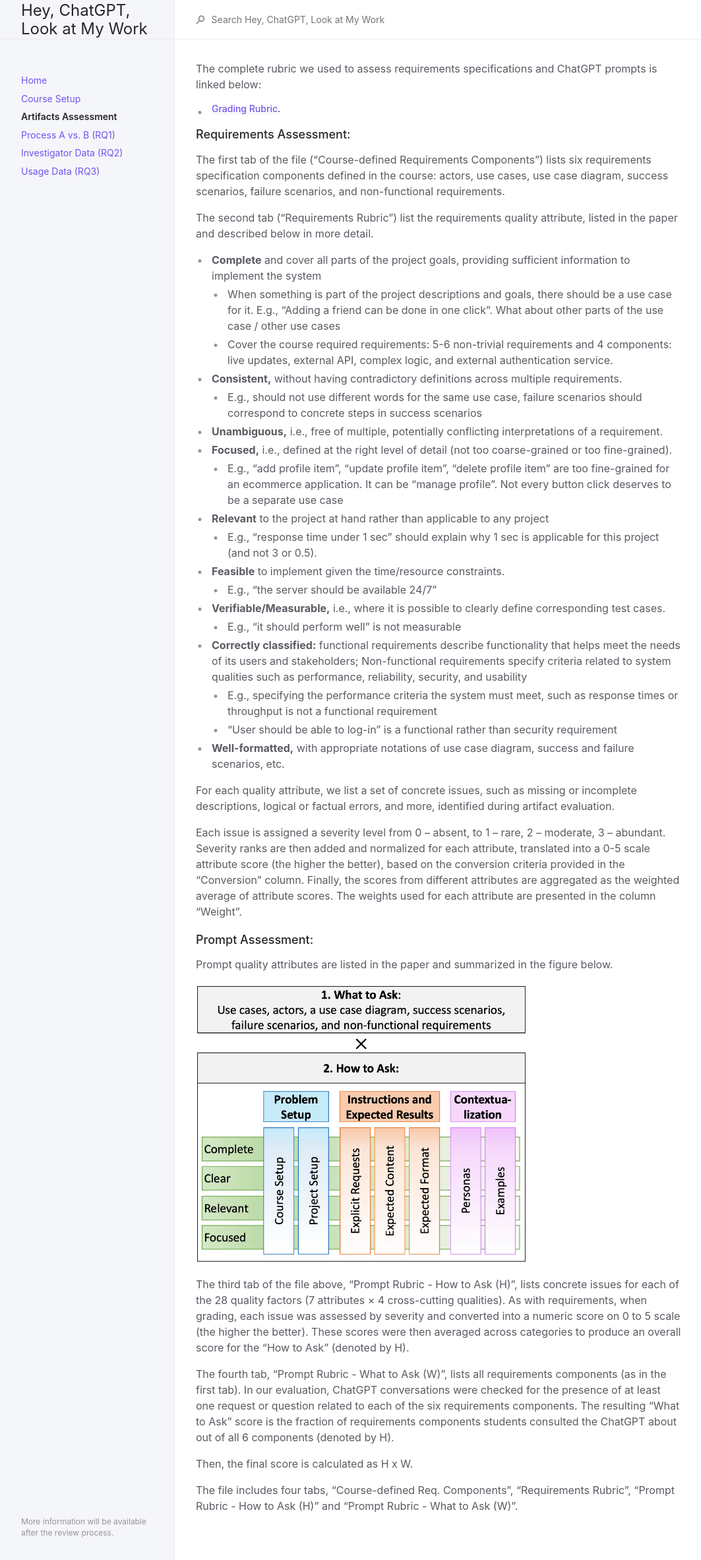
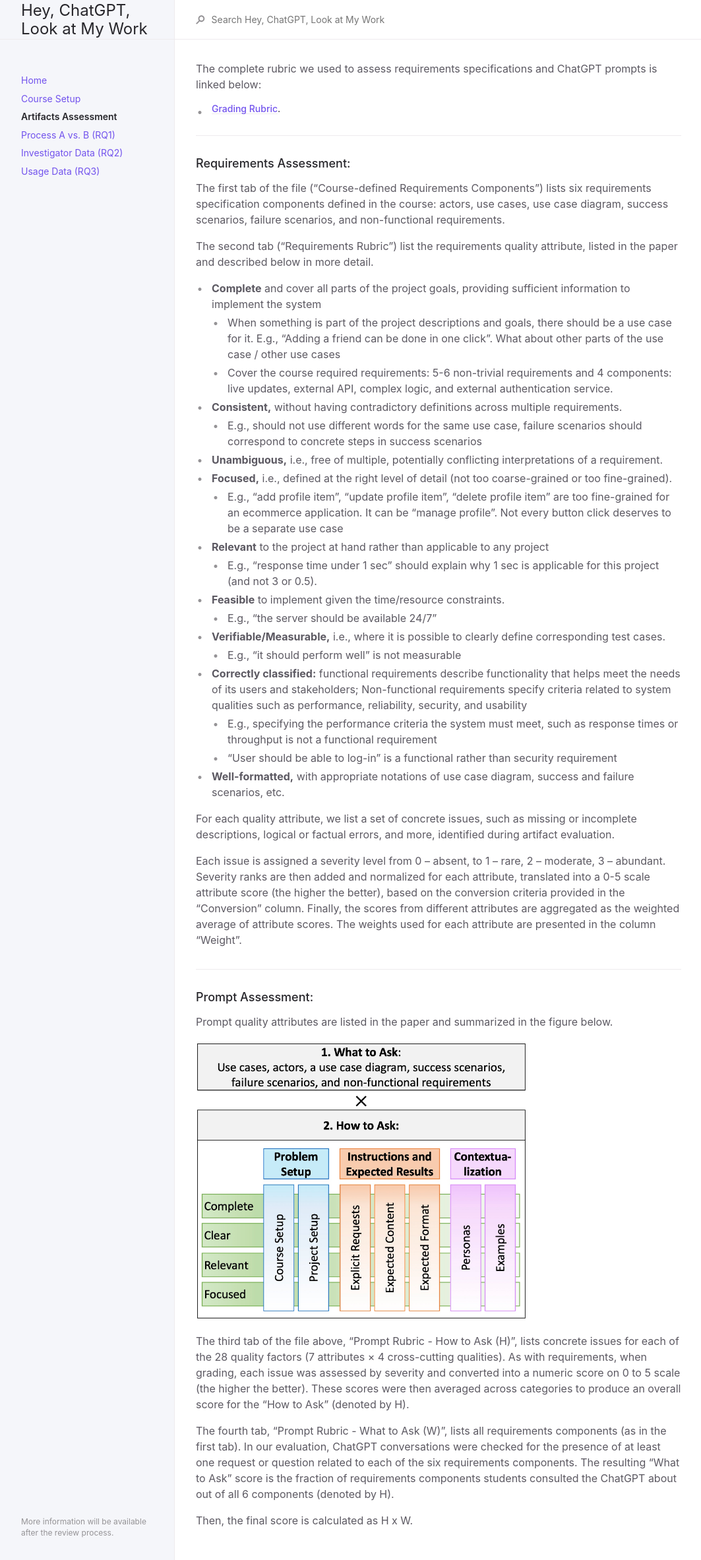
Before and after one commit to anonymousresearcher2020/anonymousresearcher2020.github.io, a Jekyll site: the page built from docs/assessment.md, in a window 1280 px wide. Shown: the whole page at 66% size, without its empty margins (107-1170 px from the left). Built offline with Jekyll 4.4.1, drawn with Linux system fonts in a browser that asks for light colours.

Commit message:
minor update

```diff
--- a/docs/assessment.md
+++ b/docs/assessment.md
@@ -8,6 +8,8 @@ permalink: /docs/assessment
 The complete rubric we used to assess requirements specifications and ChatGPT prompts is linked below:
 
 - ##### [Grading Rubric](data/RequirementsandPromptRubric.xlsx).
+
+---
 
 ### Requirements Assessment:
 
@@ -42,6 +44,7 @@ better), based on the conversion criteria provided in the "Conversion" column.
 Finally, the scores from different attributes are aggregated as the weighted average of attribute scores.
 The weights used for each attribute are presented in the column "Weight".
 
+---
 
 ### Prompt Assessment:
 
@@ -56,5 +59,3 @@ As with requirements, when grading, each issue was assessed by severity and conv
 The fourth tab, "Prompt Rubric - What to Ask (W)”, lists all requirements components (as in the first tab). In our evaluation, ChatGPT conversations were checked for the presence of at least one request or question related to each of the six requirements components. The resulting "What to Ask" score is the fraction of requirements components students consulted the ChatGPT about out of all 6 components (denoted by H).
 
 Then, the final score is calculated as H x W.
-
-The file includes four tabs, "Course-defined Req. Components", "Requirements Rubric", “Prompt Rubric - How to Ask (H)” and "Prompt Rubric - What to Ask (W)”.
```
